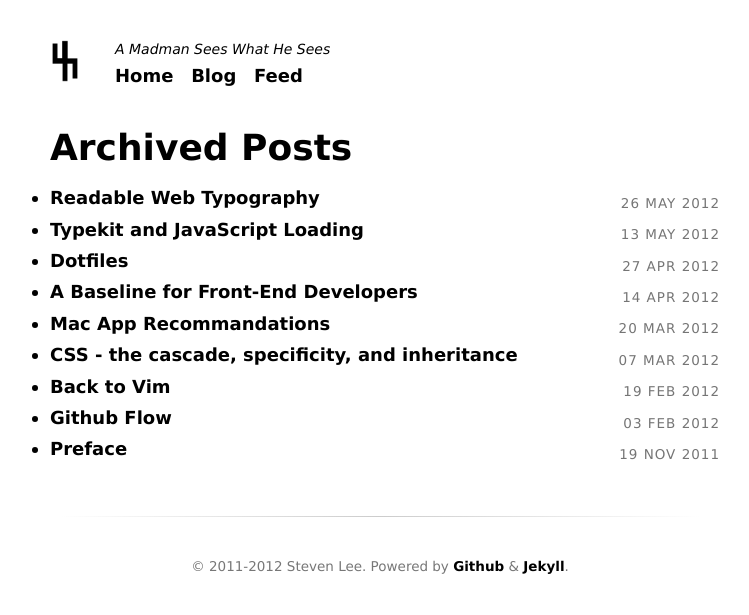
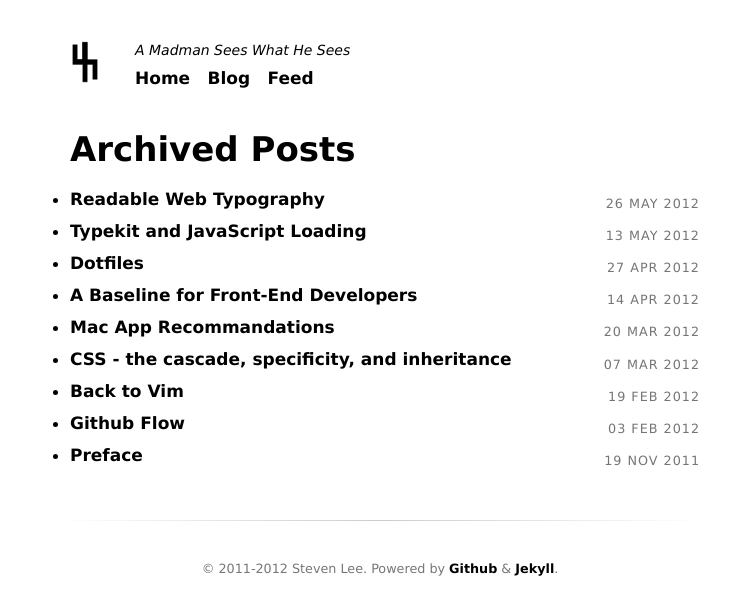
Before and after one commit to lee0741/lee0741.github.com, a Jekyll site: the page built from blog.html, in a window 1280 px wide. Shown: the top 615 px of the page, without its empty margins (260-1009 px from the left). Built offline with Jekyll 4.4.1, drawn with Linux system fonts in a browser that asks for light colours.

Commit message:
fix typo

```diff
--- a/css/style.css
+++ b/css/style.css
@@ -1,7 +1,7 @@
 html {
     font-family: "ff-nuvo-web-pro-1", "ff-nuvo-web-pro-2", "Lucida Grande", "Hiragino Sans GB", "Hiragino Sans GB W3", "Microsoft YaHei", sans-serif;
-	font-size: 18px;
-	line-height: 26px;
+	font-size: 17px;
+	line-height: 27px;
 	color: black;
 }
 
@@ -49,7 +49,7 @@ code {
 
 .container {
 	position:relative;
-	max-width:680px;
+	max-width:640px;
 	padding:0 20px;
 	margin:0 auto;
 }
```
